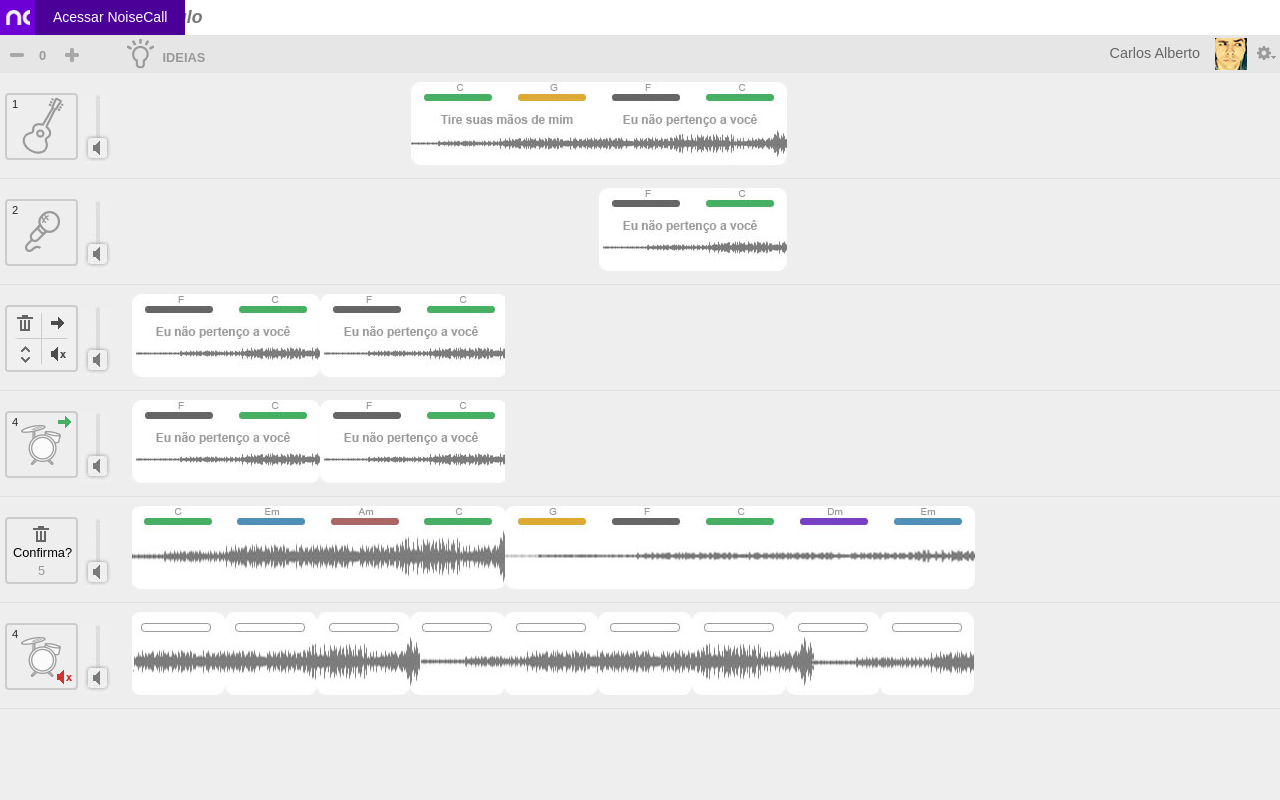
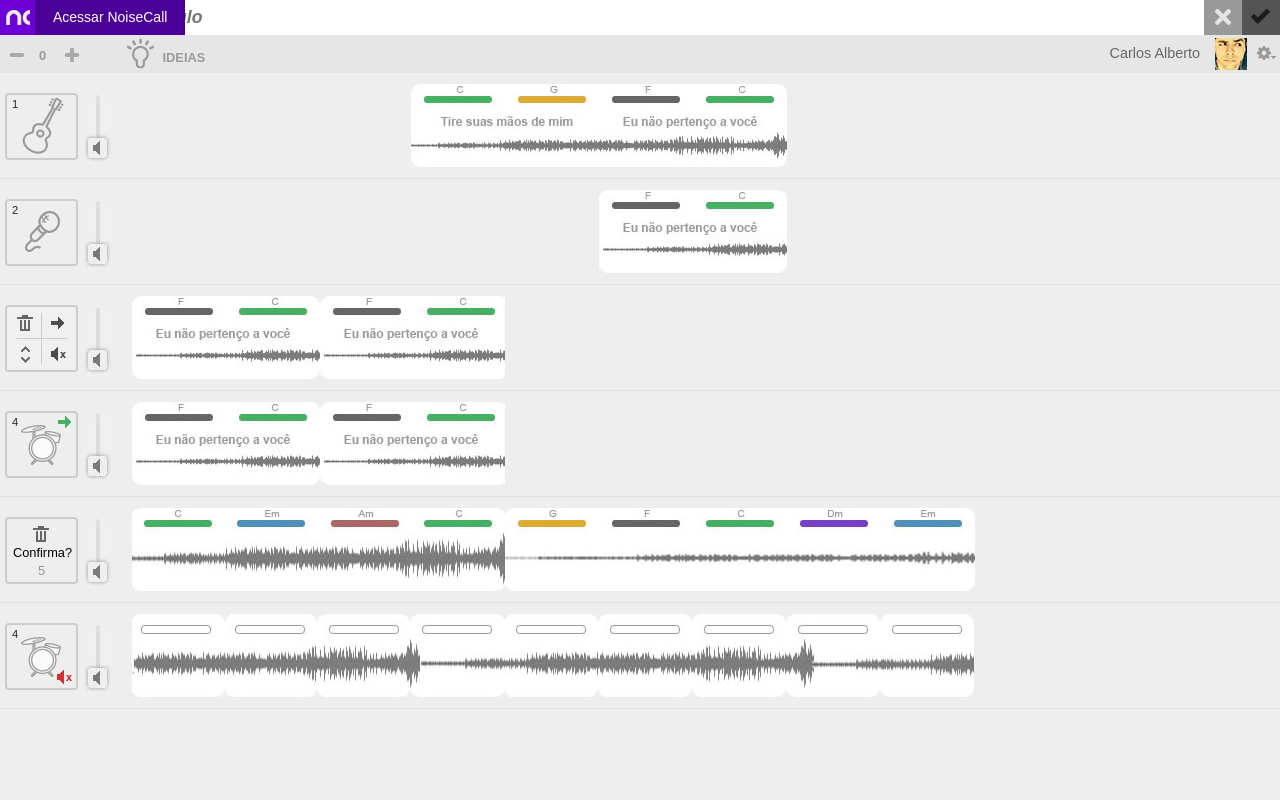
Before and after one commit to andreworkgit/demandprice14032014, a PHP site: page /ncbox.html in a window 1280 px wide. Run offline with PHP 8.4, Linux system fonts and the light colour scheme.

Commit message:
atualizacao

```diff
--- a/css/default.css
+++ b/css/default.css
@@ -206,7 +206,7 @@ header input::-webkit-input-placeholder, header input::-moz-placeholder, header
 .sound-teste1, .sound-teste2, .sound-teste3, .sound-teste4, .sound-teste5{
 	height: 83px;
 	position: absolute;
-	top: 9px;
+	top: 11px;
 }
 .sound-teste1{background: url(/images/box1.jpg);width: 377px;left: 410px;}
 .sound-teste2{background: url(/images/box2.jpg);width: 188px;left: 599px;}
@@ -271,3 +271,14 @@ header input::-webkit-input-placeholder, header input::-moz-placeholder, header
 	right: -3px;
 	bottom: -3px;
 }
+.nameEdit{
+	position: absolute;
+	right: 0px;
+}
+.cancel-edit, .confirm-edit{
+	width: 38px;
+	height: 35px;
+	float: left;
+}
+.cancel-edit{background: #999 url(/images/sprite32x32.png) -61px -159px no-repeat;}
+.confirm-edit{background: #545454 url(/images/sprite32x32.png) -94px -159px no-repeat;}
--- a/ncbox.html
+++ b/ncbox.html
@@ -22,6 +22,12 @@
 			</div>
 
 			<input placeholder="Projeto Sem Título" type="text">
+
+			<div class="nameEdit">
+				<img class="cancel-edit" src="images/img_trans.gif" width="0" alt="Cancelar Edição">
+				<img class="confirm-edit" src="images/img_trans.gif" width="0" alt="Confirmar Edição">
+			</div>
+
 		</header>
 
 		<div class="toolbar">
```
